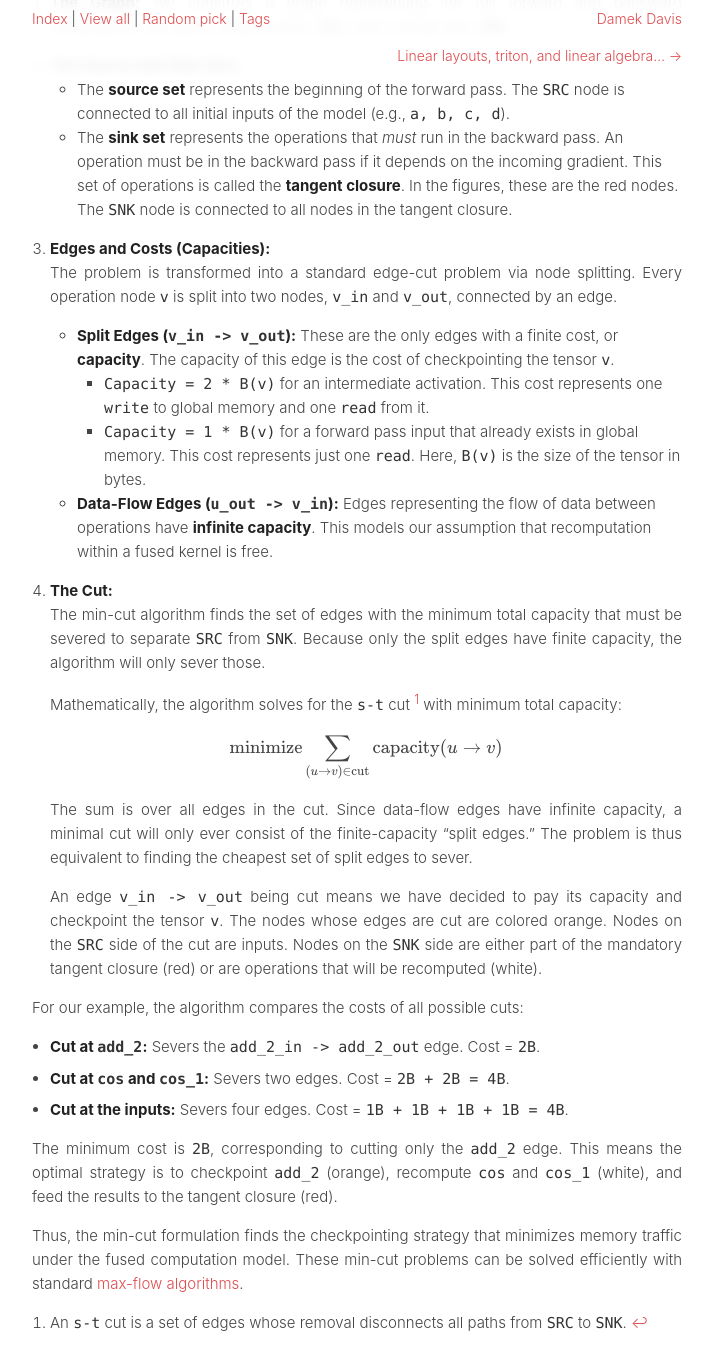
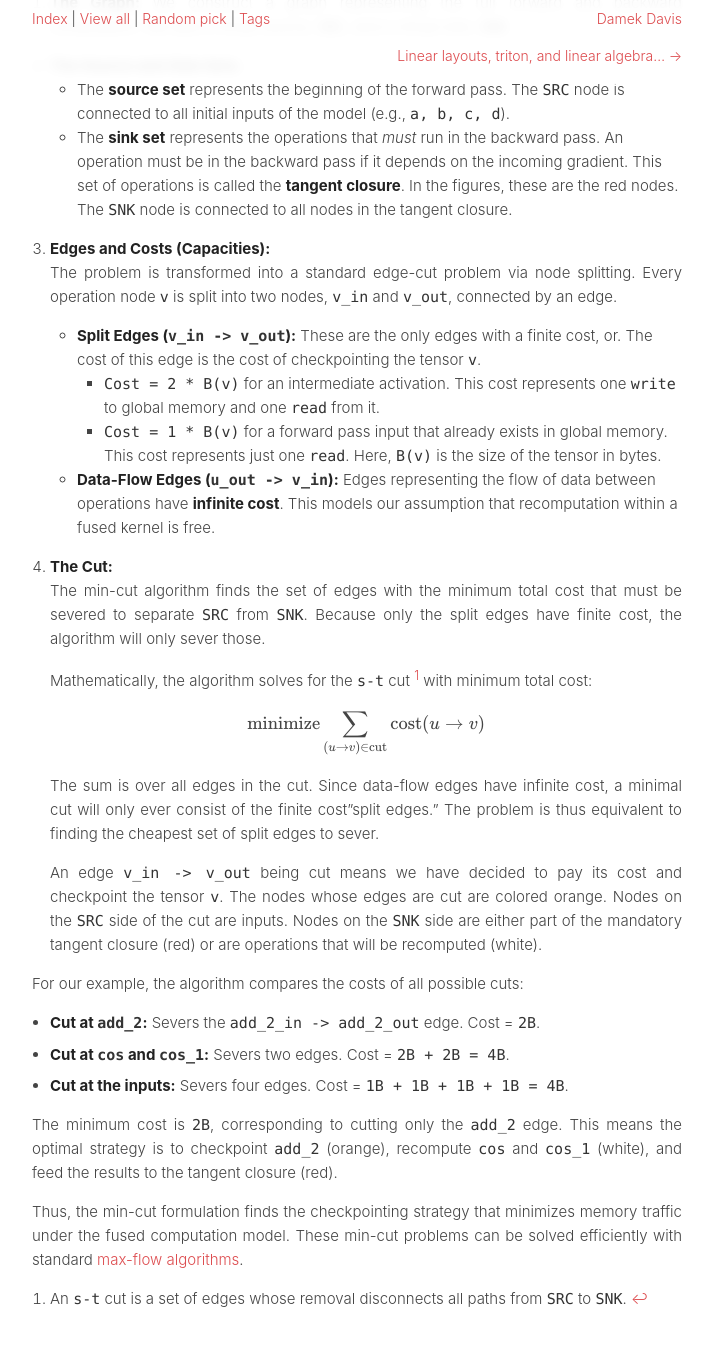
Before and after one commit to damek/damek.github.io, a Jekyll site: the page built from _random/using-min-cut-to-determine-activation-recomputation-strategy.md, in a window 1280 px wide and 1400 px high, scrolled down 2576 px. Shown: the top 1370 px of the window, without its empty margins (283-996 px from the left). Built offline with Jekyll 4.4.1, drawn with Linux system fonts in a browser that asks for light colours.

Commit message:
change "capacity" to "cost" because it's clearer.

```diff
--- a/_random/using-min-cut-to-determine-activation-recomputation-strategy.md
+++ b/_random/using-min-cut-to-determine-activation-recomputation-strategy.md
@@ -47,24 +47,24 @@ To find this optimal set of checkpointed tensors automatically, we model the pro
 3.  **Edges and Costs (Capacities):**
     The problem is transformed into a standard edge-cut problem via node splitting. Every operation node `v` is split into two nodes, `v_in` and `v_out`, connected by an edge.
 
-    *   **Split Edges (`v_in -> v_out`):** These are the only edges with a finite cost, or **capacity**. The capacity of this edge is the cost of checkpointing the tensor `v`.
-        *   `Capacity = 2 * B(v)` for an intermediate activation. This cost represents one `write` to global memory and one `read` from it.
-        *   `Capacity = 1 * B(v)` for a forward pass input that already exists in global memory. This cost represents just one `read`.
+    *   **Split Edges (`v_in -> v_out`):** These are the only edges with a finite cost, or. The cost of this edge is the cost of checkpointing the tensor `v`.
+        *   `Cost = 2 * B(v)` for an intermediate activation. This cost represents one `write` to global memory and one `read` from it.
+        *   `Cost = 1 * B(v)` for a forward pass input that already exists in global memory. This cost represents just one `read`.
         Here, `B(v)` is the size of the tensor in bytes.
-    *   **Data-Flow Edges (`u_out -> v_in`):** Edges representing the flow of data between operations have **infinite capacity**. This models our assumption that recomputation within a fused kernel is free.
+    *   **Data-Flow Edges (`u_out -> v_in`):** Edges representing the flow of data between operations have **infinite cost**. This models our assumption that recomputation within a fused kernel is free.
 
 4.  **The Cut:**
-    The min-cut algorithm finds the set of edges with the minimum total capacity that must be severed to separate `SRC` from `SNK`. Because only the split edges have finite capacity, the algorithm will only sever those.
+    The min-cut algorithm finds the set of edges with the minimum total cost that must be severed to separate `SRC` from `SNK`. Because only the split edges have finite cost, the algorithm will only sever those.
 
-    Mathematically, the algorithm solves for the `s-t` cut [^0] with minimum total capacity:
+    Mathematically, the algorithm solves for the `s-t` cut [^0] with minimum total cost:
 
     $$
-    \text{minimize} \sum_{(u \to v) \in \text{cut}} \text{capacity}(u \to v)
+    \text{minimize} \sum_{(u \to v) \in \text{cut}} \text{cost}(u \to v)
     $$
 
-    The sum is over all edges in the cut. Since data-flow edges have infinite capacity, a minimal cut will only ever consist of the finite-capacity "split edges." The problem is thus equivalent to finding the cheapest set of split edges to sever.
+    The sum is over all edges in the cut. Since data-flow edges have infinite cost, a minimal cut will only ever consist of the finite cost"split edges." The problem is thus equivalent to finding the cheapest set of split edges to sever.
 
-    An edge `v_in -> v_out` being cut means we have decided to pay its capacity and checkpoint the tensor `v`. The nodes whose edges are cut are colored orange. Nodes on the `SRC` side of the cut are inputs. Nodes on the `SNK` side are either part of the mandatory tangent closure (red) or are operations that will be recomputed (white).
+    An edge `v_in -> v_out` being cut means we have decided to pay its cost and checkpoint the tensor `v`. The nodes whose edges are cut are colored orange. Nodes on the `SRC` side of the cut are inputs. Nodes on the `SNK` side are either part of the mandatory tangent closure (red) or are operations that will be recomputed (white).
 
 For our example, the algorithm compares the costs of all possible cuts:
 *   **Cut at `add_2`:** Severs the `add_2_in -> add_2_out` edge. Cost = `2B`.
```
